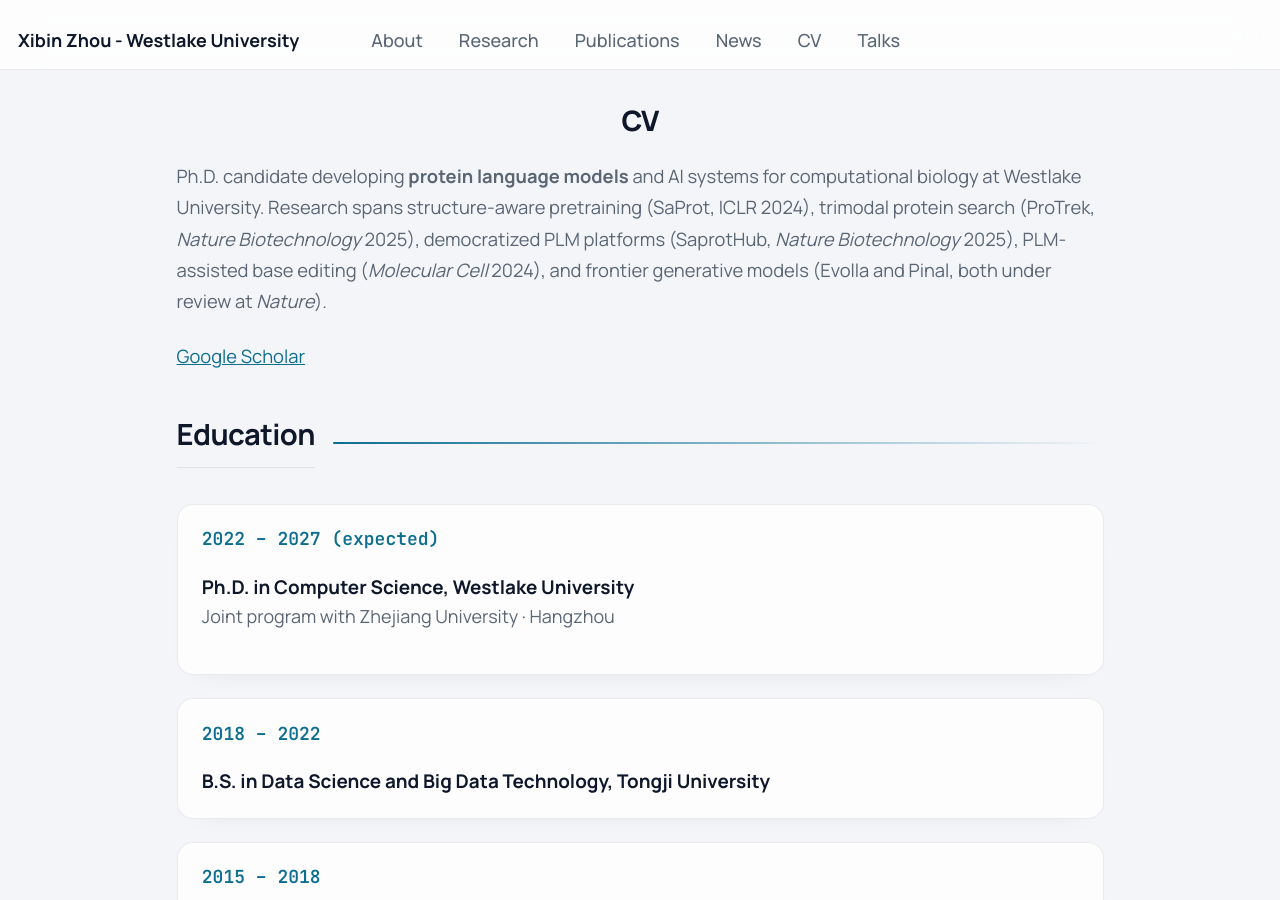
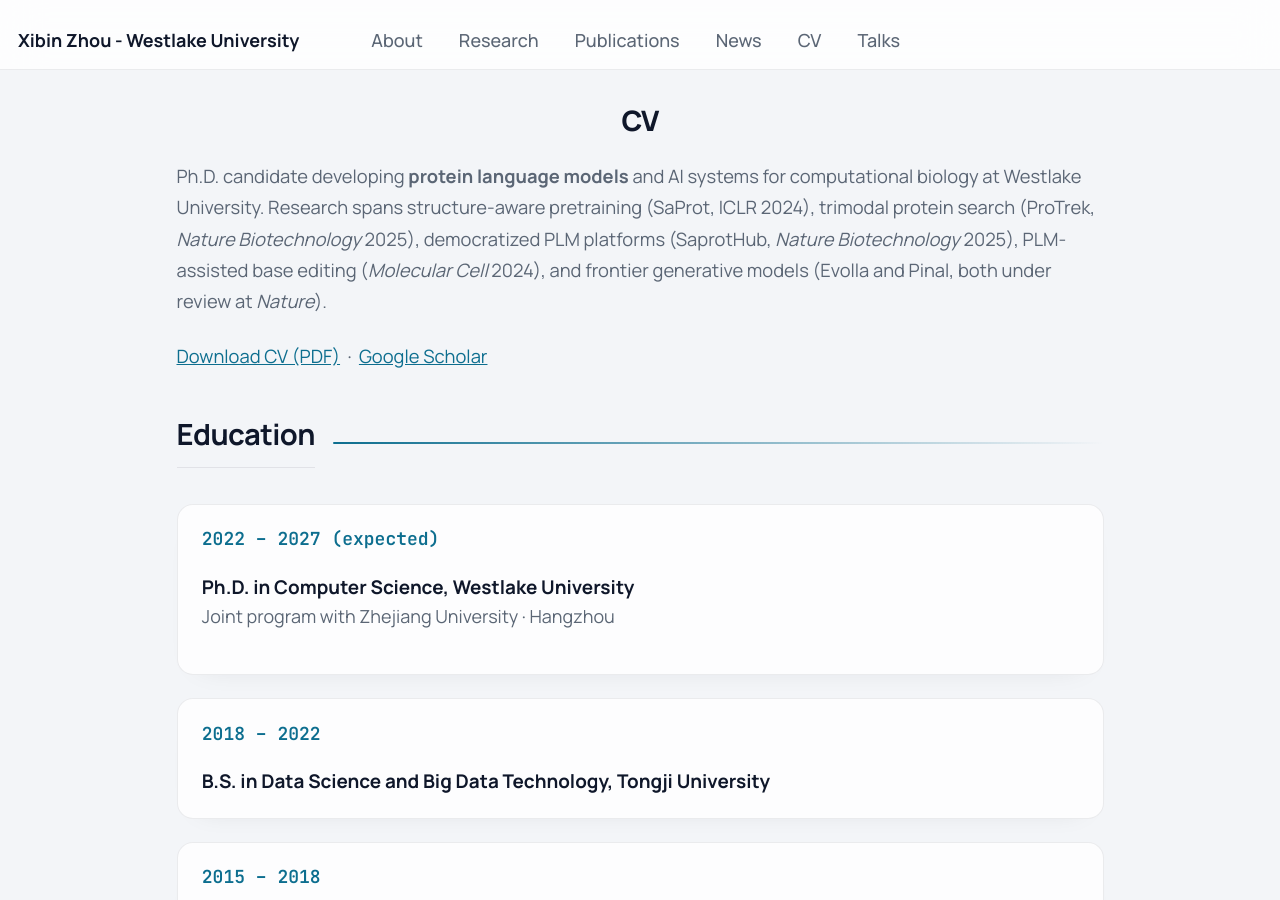
Before and after one commit to zhoubay/zhoubay.github.io, a Jekyll site: the page built from _pages/cv.md, in a window 1280 px wide and 900 px high. Built offline with Jekyll 4.4.1, drawn with Linux system fonts in a browser that asks for light colours; some web fonts are replaced.

Commit message:
Update CV files: Add link to download PDF version of CV in markdown, include new educational background in LaTeX CV, and update YAML configuration to reflect the new PDF location.

```diff
--- a/_data/cv.yml
+++ b/_data/cv.yml
@@ -1,3 +1,5 @@
+pdf: /latex_cv/main.pdf
+
 summary: |
   Ph.D. candidate developing **protein language models** and AI systems for computational biology at Westlake University. Research spans structure-aware pretraining (SaProt, ICLR 2024), trimodal protein search (ProTrek, *Nature Biotechnology* 2025), democratized PLM platforms (SaprotHub, *Nature Biotechnology* 2025), PLM-assisted base editing (*Molecular Cell* 2024), and frontier generative models (Evolla and Pinal, both under review at *Nature*).
 
--- a/_pages/cv.md
+++ b/_pages/cv.md
@@ -14,7 +14,13 @@ redirect_from:
 <div class="page-shell fade-in">
   <div class="about-block" style="margin-bottom: 2.5rem;">
     {{ site.data.cv.summary | markdownify }}
-    <p><a href="https://scholar.google.com/citations?user=ey4rxTIAAAAJ" target="_blank" rel="noopener noreferrer">Google Scholar</a></p>
+    <p>
+      {% if site.data.cv.pdf %}
+      <a href="{{ base_path }}{{ site.data.cv.pdf }}" target="_blank" rel="noopener noreferrer">Download CV (PDF)</a>
+      &nbsp;·&nbsp;
+      {% endif %}
+      <a href="https://scholar.google.com/citations?user=ey4rxTIAAAAJ" target="_blank" rel="noopener noreferrer">Google Scholar</a>
+    </p>
   </div>
 
   {% include cv-timeline.html %}
```
Also changed, not shown: 2 other files.
